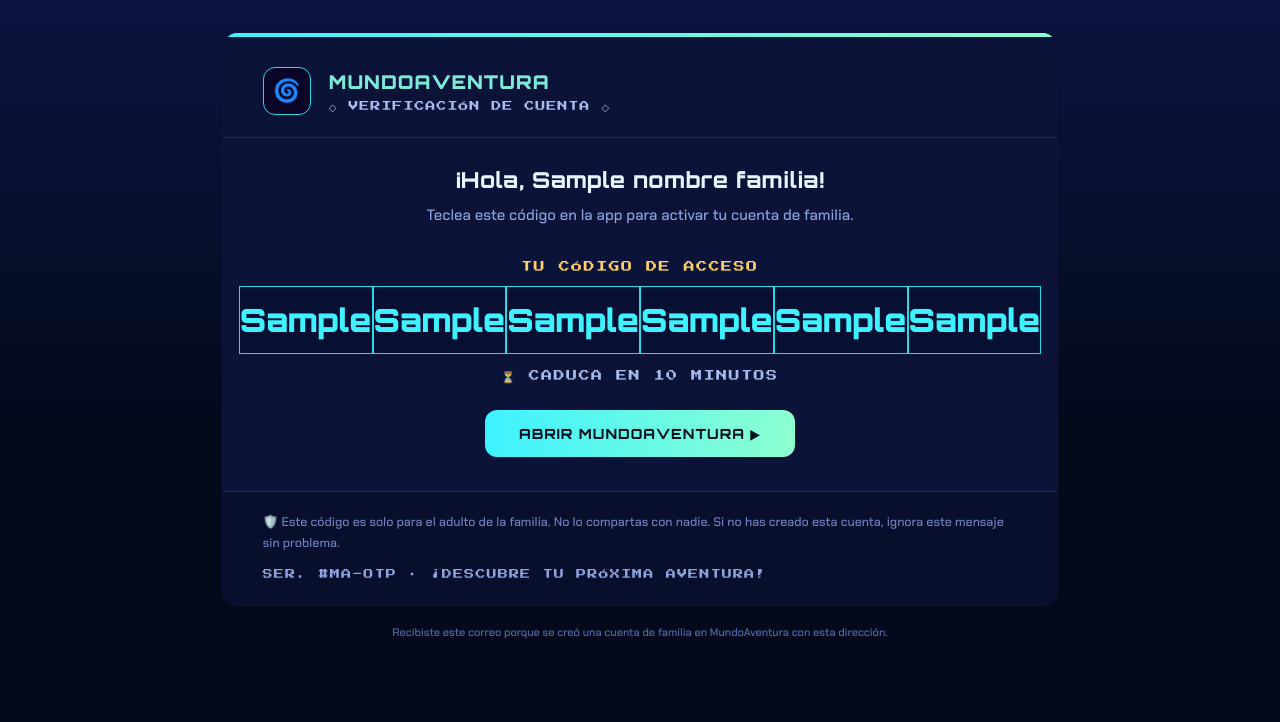
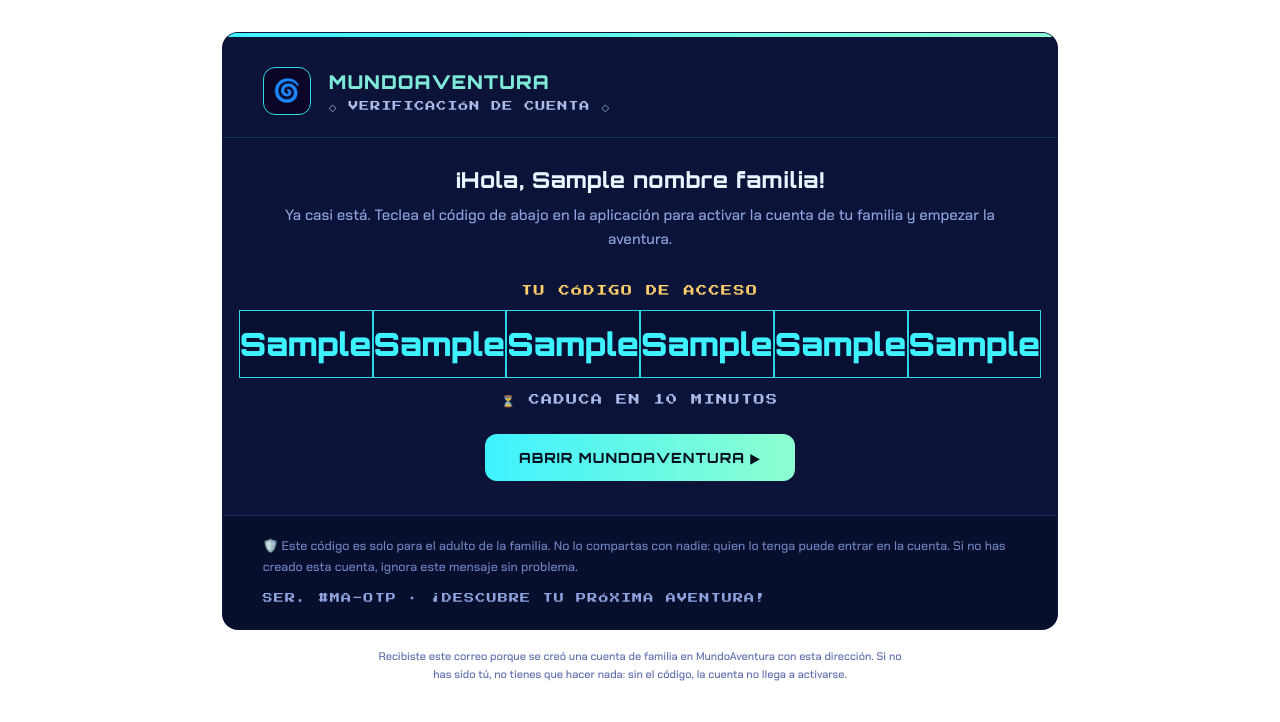
Before and after one commit to dlopezbernal/mundoaventura, a Python web app: template backend/templates/verificacion_email.html in a window 1280 px wide. Shown: the top 722 px of the page. Run offline with Jinja, Linux system fonts and the light colour scheme; the template is opened without the code that fills it: most values are stand-ins (such as "Sample title", 1, 10 or a date in 2020).

Commit message:
fix(correo): Gmail deja de ofrecer traducir el correo, y el lienzo va en blanco
La marca de idioma no era el problema. El correo ya salia con
`Content-Language: es-ES`, `<html lang="es">` y un `<div lang="es">` interior, y
Gmail seguia enseniando "parece que este mensaje esta en ingles".

La causa real es que Gmail detecta el idioma SIN separar el HTML del texto: los
`style="..."` en linea van dentro de la etiqueta y se pierden al borrarlas, pero
el CONTENIDO de un bloque `<style>` sobrevive como si fuera prosa. Habia 675
caracteres de CSS ingles (background-color, only screen and max-width,
important...) contra unos 380 de espaniol, asi que ganaba el ingles y ninguna
cabecera podia con eso.

Se ataca la proporcion por las dos caras: el `<style>` se queda solo con las
consultas de medios (255 chars, clases renombradas a espaniol) y los reajustes
de body/table/img/a pasan a en linea; y se amplia la prosa espaniola del
preheader, la entradilla y el pie. De 675 vs 380 se pasa a 255 vs ~1.640.
Ademas, `Content-Language` tambien en la subparte HTML, que es la que el cliente
renderiza de verdad. Verificado contra Gmail: el aviso ya no aparece.

Aparte, el lienzo del correo pasa a blanco (el degradado marino cargaba la vista
en la bandeja); la tarjeta conserva intacto el diseno arcade y resalta mas.

Un test nuevo falla si el `<style>` vuelve a crecer o si reaparece un reajuste
global, que es justo la forma en que esto se reintroduciria sin darse cuenta.

Co-Authored-By: Claude Opus 5 (1M context) <noreply@anthropic.com>
Claude-Session: https://claude.ai/code/session_019cD2NmNZjkAUBveiAAKDKn

```diff
--- a/backend/templates/verificacion_email.html
+++ b/backend/templates/verificacion_email.html
@@ -1,9 +1,8 @@
 <!DOCTYPE html>
-<html lang="es" xmlns:v="urn:schemas-microsoft-com:vml" xmlns:o="urn:schemas-microsoft-com:office:office">
+<html lang="es" xml:lang="es">
 <head>
   <meta charset="utf-8">
   <meta name="viewport" content="width=device-width, initial-scale=1">
-  <meta http-equiv="X-UA-Compatible" content="IE=edge">
   <meta name="color-scheme" content="dark light">
   <meta name="supported-color-schemes" content="dark light">
   <title>Tu código de MundoAventura</title>
@@ -12,39 +11,45 @@
   <![endif]-->
   <link href="https://fonts.googleapis.com/css2?family=Orbitron:wght@700;800;900&family=Press+Start+2P&family=Chakra+Petch:wght@500;700&display=swap" rel="stylesheet">
   <style>
-    /* Solo lo que no se puede inline. Varios clientes lo ignoran: el email
-       se lee correcto solo con los estilos inline. */
-    body { margin:0; padding:0; width:100%; background-color:#040a1c; }
-    table { border-collapse:collapse; }
-    img { border:0; line-height:100%; outline:none; text-decoration:none; }
-    a { text-decoration:none; }
-    @media only screen and (max-width:620px) {
-      .container { width:100% !important; }
-      .px { padding-left:22px !important; padding-right:22px !important; }
-      .digit { width:44px !important; height:56px !important; font-size:26px !important; }
-      .digit-gap { width:6px !important; }
+    /* Aquí SOLO va lo que no se puede poner en línea (las consultas de medios).
+       Los reajustes de `body`/`table`/`img`/`a` se movieron al atributo `style` de
+       cada elemento, y no por gusto: Gmail detecta el idioma del correo SIN separar
+       el HTML del texto, y el contenido de ESTE bloque es de lo poco que sobrevive
+       a un borrado de etiquetas (los `style="…"` en línea, no: van dentro de la
+       etiqueta). Cuanto más CSS quede aquí, más "inglés" cree leer Gmail, y más
+       probable es que ofrezca traducir un correo que ya está en español. Las clases
+       van en español por el mismo motivo. */
+    @media (max-width:620px) {
+      .tarjeta { width:100% !important; }
+      .lados { padding-left:22px !important; padding-right:22px !important; }
+      .digito { width:44px !important; height:56px !important; font-size:26px !important; }
+      .hueco { width:6px !important; }
     }
   </style>
 </head>
-<body style="margin:0; padding:0; background-color:#040a1c;">
+<!-- El LIENZO del correo va en blanco a propósito: el degradado marino de la app
+     cargaba demasiado la vista en la bandeja de entrada. Todo el color de marca se
+     concentra en la tarjeta, que sigue siendo oscura y resalta más sobre el blanco. -->
+<body style="margin:0; padding:0; width:100%; background-color:#ffffff;">
   <div lang="es" xml:lang="es">
-  <!-- Preheader oculto (previsualización junto al asunto) -->
-  <span style="display:none !important; visibility:hidden; opacity:0; color:#040a1c; height:0; width:0; overflow:hidden; mso-hide:all;">Tu código para activar tu cuenta de MundoAventura. Caduca en {{ minutos }} minutos.</span>
+  <!-- Preheader oculto: es la previsualización junto al asunto Y el primer texto en
+       español del documento, lo que ayuda a que el correo se detecte como tal. -->
+  <span style="display:none !important; visibility:hidden; opacity:0; color:#ffffff; height:0; width:0; overflow:hidden; mso-hide:all;">Tu código para activar la cuenta de familia en MundoAventura. Escríbelo en la aplicación para terminar el registro; caduca en {{ minutos }} minutos. Si no has creado ninguna cuenta, puedes ignorar este mensaje sin hacer nada.</span>
 
-  <table role="presentation" cellpadding="0" cellspacing="0" border="0" width="100%" style="background-color:#040a1c; background-image:linear-gradient(180deg,#0a1440,#040a1c 62%);">
+  <table role="presentation" cellpadding="0" cellspacing="0" border="0" width="100%" style="border-collapse:collapse; background-color:#ffffff;">
     <tr>
       <td align="center" style="padding:32px 14px;">
 
         <!-- Tarjeta -->
-        <table role="presentation" class="container" cellpadding="0" cellspacing="0" border="0" width="600" style="width:600px; max-width:600px; background-color:#0b1338; border:1px solid #2bd8e6; border-radius:16px; overflow:hidden;">
+        <table role="presentation" class="tarjeta" cellpadding="0" cellspacing="0" border="0" width="600" style="border-collapse:collapse; width:600px; max-width:600px; background-color:#0b1338; border:1px solid #2bd8e6; border-radius:16px; overflow:hidden;">
 
           <!-- Barra superior de neón -->
           <tr><td style="height:4px; line-height:4px; font-size:0; background-color:#3ef2ff; background-image:linear-gradient(90deg,#3ef2ff,#8dffcf);">&nbsp;</td></tr>
 
           <!-- Cabecera: logo + marca -->
           <tr>
-            <td class="px" style="padding:30px 40px 22px; border-bottom:1px solid #17335f;">
-              <table role="presentation" cellpadding="0" cellspacing="0" border="0" width="100%">
+            <td class="lados" style="padding:30px 40px 22px; border-bottom:1px solid #17335f;">
+              <table role="presentation" cellpadding="0" cellspacing="0" border="0" width="100%" style="border-collapse:collapse;">
                 <tr>
                   <td width="52" valign="middle" style="width:52px;">
                     <!-- LOGO:inicio -->
@@ -52,8 +57,8 @@
                     <!-- LOGO:fin -->
                   </td>
                   <td valign="middle" style="padding-left:14px;">
-                    <div style="font-family:'Orbitron',Tahoma,Verdana,sans-serif; font-weight:900; font-size:19px; letter-spacing:1px; color:#7fe9d8;">MUNDOAVENTURA</div>
-                    <div style="font-family:'Press Start 2P',Verdana,Tahoma,sans-serif; font-size:10px; letter-spacing:1px; color:#a9bcec; padding-top:7px;">&#9671; VERIFICACIÓN DE CUENTA &#9671;</div>
+                    <div lang="es" style="font-family:'Orbitron',Tahoma,Verdana,sans-serif; font-weight:900; font-size:19px; letter-spacing:1px; color:#7fe9d8;">MUNDOAVENTURA</div>
+                    <div lang="es" style="font-family:'Press Start 2P',Verdana,Tahoma,sans-serif; font-size:10px; letter-spacing:1px; color:#a9bcec; padding-top:7px;">&#9671; VERIFICACIÓN DE CUENTA &#9671;</div>
                   </td>
                 </tr>
               </table>
@@ -62,35 +67,35 @@
 
           <!-- Cuerpo -->
           <tr>
-            <td class="px" align="center" style="padding:28px 40px 10px;">
-              <div style="font-family:'Orbitron',Tahoma,Verdana,sans-serif; font-weight:800; font-size:22px; letter-spacing:0.5px; color:#e8f4ff;">¡Hola, {{ nombre_familia }}!</div>
-              <div style="font-family:'Chakra Petch',Arial,sans-serif; font-size:15px; line-height:1.6; color:#8fa3e0; padding:10px 6px 0;">Teclea este código en la app para activar tu cuenta de familia.</div>
+            <td class="lados" align="center" style="padding:28px 40px 10px;">
+              <div lang="es" style="font-family:'Orbitron',Tahoma,Verdana,sans-serif; font-weight:800; font-size:22px; letter-spacing:0.5px; color:#e8f4ff;">¡Hola, {{ nombre_familia }}!</div>
+              <div lang="es" style="font-family:'Chakra Petch',Arial,sans-serif; font-size:15px; line-height:1.6; color:#8fa3e0; padding:10px 6px 0;">Ya casi está. Teclea el código de abajo en la aplicación para activar la cuenta de tu familia y empezar la aventura.</div>
             </td>
           </tr>
 
           <!-- Etiqueta del código -->
           <tr>
             <td align="center" style="padding:24px 20px 14px;">
-              <div style="font-family:'Press Start 2P',Verdana,Tahoma,sans-serif; font-size:11px; letter-spacing:1.5px; color:#ffcf6b;">TU CÓDIGO DE ACCESO</div>
+              <div lang="es" style="font-family:'Press Start 2P',Verdana,Tahoma,sans-serif; font-size:11px; letter-spacing:1.5px; color:#ffcf6b;">TU CÓDIGO DE ACCESO</div>
             </td>
           </tr>
 
           <!-- Cajas de dígitos -->
           <tr>
             <td align="center" style="padding:0 16px 14px;">
-              <table role="presentation" cellpadding="0" cellspacing="0" border="0">
+              <table role="presentation" cellpadding="0" cellspacing="0" border="0" style="border-collapse:collapse;">
                 <tr>
-                  <td class="digit" align="center" valign="middle" width="52" height="66" style="width:52px; height:66px; background-color:#071033; border:1px solid #2bd8e6; border-radius:10px; font-family:'Orbitron','Courier New',monospace; font-weight:900; font-size:32px; color:#3ef2ff; mso-line-height-rule:exactly;">{{ d1 }}</td>
-                  <td class="digit-gap" width="10" style="width:10px; font-size:0; line-height:0;">&nbsp;</td>
-                  <td class="digit" align="center" valign="middle" width="52" height="66" style="width:52px; height:66px; background-color:#071033; border:1px solid #2bd8e6; border-radius:10px; font-family:'Orbitron','Courier New',monospace; font-weight:900; font-size:32px; color:#3ef2ff; mso-line-height-rule:exactly;">{{ d2 }}</td>
-                  <td class="digit-gap" width="10" style="width:10px; font-size:0; line-height:0;">&nbsp;</td>
-                  <td class="digit" align="center" valign="middle" width="52" height="66" style="width:52px; height:66px; background-color:#071033; border:1px solid #2bd8e6; border-radius:10px; font-family:'Orbitron','Courier New',monospace; font-weight:900; font-size:32px; color:#3ef2ff; mso-line-height-rule:exactly;">{{ d3 }}</td>
-                  <td class="digit-gap" width="10" style="width:10px; font-size:0; line-height:0;">&nbsp;</td>
-                  <td class="digit" align="center" valign="middle" width="52" height="66" style="width:52px; height:66px; background-color:#071033; border:1px solid #2bd8e6; border-radius:10px; font-family:'Orbitron','Courier New',monospace; font-weight:900; font-size:32px; color:#3ef2ff; mso-line-height-rule:exactly;">{{ d4 }}</td>
-                  <td class="digit-gap" width="10" style="width:10px; font-size:0; line-height:0;">&nbsp;</td>
-                  <td class="digit" align="center" valign="middle" width="52" height="66" style="width:52px; height:66px; background-color:#071033; border:1px solid #2bd8e6; border-radius:10px; font-family:'Orbitron','Courier New',monospace; font-weight:900; font-size:32px; color:#3ef2ff; mso-line-height-rule:exactly;">{{ d5 }}</td>
-                  <td class="digit-gap" width="10" style="width:10px; font-size:0; line-height:0;">&nbsp;</td>
-                  <td class="digit" align="center" valign="middle" width="52" height="66" style="width:52px; height:66px; background-color:#071033; border:1px solid #2bd8e6; border-radius:10px; font-family:'Orbitron','Courier New',monospace; font-weight:900; font-size:32px; color:#3ef2ff; mso-line-height-rule:exactly;">{{ d6 }}</td>
+                  <td class="digito" align="center" valign="middle" width="52" height="66" style="width:52px; height:66px; background-color:#071033; border:1px solid #2bd8e6; border-radius:10px; font-family:'Orbitron','Courier New',monospace; font-weight:900; font-size:32px; color:#3ef2ff; mso-line-height-rule:exactly;">{{ d1 }}</td>
+                  <td class="hueco" width="10" style="width:10px; font-size:0; line-height:0;">&nbsp;</td>
+                  <td class="digito" align="center" valign="middle" width="52" height="66" style="width:52px; height:66px; background-color:#071033; border:1px solid #2bd8e6; border-radius:10px; font-family:'Orbitron','Courier New',monospace; font-weight:900; font-size:32px; color:#3ef2ff; mso-line-height-rule:exactly;">{{ d2 }}</td>
+                  <td class="hueco" width="10" style="width:10px; font-size:0; line-height:0;">&nbsp;</td>
+                  <td class="digito" align="center" valign="middle" width="52" height="66" style="width:52px; height:66px; background-color:#071033; border:1px solid #2bd8e6; border-radius:10px; font-family:'Orbitron','Courier New',monospace; font-weight:900; font-size:32px; color:#3ef2ff; mso-line-height-rule:exactly;">{{ d3 }}</td>
+                  <td class="hueco" width="10" style="width:10px; font-size:0; line-height:0;">&nbsp;</td>
+                  <td class="digito" align="center" valign="middle" width="52" height="66" style="width:52px; height:66px; background-color:#071033; border:1px solid #2bd8e6; border-radius:10px; font-family:'Orbitron','Courier New',monospace; font-weight:900; font-size:32px; color:#3ef2ff; mso-line-height-rule:exactly;">{{ d4 }}</td>
+                  <td class="hueco" width="10" style="width:10px; font-size:0; line-height:0;">&nbsp;</td>
+                  <td class="digito" align="center" valign="middle" width="52" height="66" style="width:52px; height:66px; background-color:#071033; border:1px solid #2bd8e6; border-radius:10px; font-family:'Orbitron','Courier New',monospace; font-weight:900; font-size:32px; color:#3ef2ff; mso-line-height-rule:exactly;">{{ d5 }}</td>
+                  <td class="hueco" width="10" style="width:10px; font-size:0; line-height:0;">&nbsp;</td>
+                  <td class="digito" align="center" valign="middle" width="52" height="66" style="width:52px; height:66px; background-color:#071033; border:1px solid #2bd8e6; border-radius:10px; font-family:'Orbitron','Courier New',monospace; font-weight:900; font-size:32px; color:#3ef2ff; mso-line-height-rule:exactly;">{{ d6 }}</td>
                 </tr>
               </table>
             </td>
@@ -99,17 +104,17 @@
           <!-- Caducidad -->
           <tr>
             <td align="center" style="padding:2px 20px 26px;">
-              <div style="font-family:'Press Start 2P',Verdana,Tahoma,sans-serif; font-size:11px; letter-spacing:1.5px; color:#a9bcec;">&#9203; CADUCA EN {{ minutos }} MINUTOS</div>
+              <div lang="es" style="font-family:'Press Start 2P',Verdana,Tahoma,sans-serif; font-size:11px; letter-spacing:1.5px; color:#a9bcec;">&#9203; CADUCA EN {{ minutos }} MINUTOS</div>
             </td>
           </tr>
 
           <!-- CTA:inicio -->
           <tr>
             <td align="center" style="padding:0 40px 34px;">
-              <table role="presentation" cellpadding="0" cellspacing="0" border="0">
+              <table role="presentation" cellpadding="0" cellspacing="0" border="0" style="border-collapse:collapse;">
                 <tr>
                   <td align="center" bgcolor="#3ef2ff" style="border-radius:12px; background-color:#3ef2ff; background-image:linear-gradient(90deg,#3ef2ff,#8dffcf);">
-                    <a href="{{ url_app }}" style="display:inline-block; font-family:'Orbitron',Tahoma,Verdana,sans-serif; font-weight:800; font-size:14px; letter-spacing:1px; color:#04121f; padding:15px 34px; border-radius:12px;">ABRIR MUNDOAVENTURA &#9654;</a>
+                    <a lang="es" href="{{ url_app }}" style="display:inline-block; text-decoration:none; font-family:'Orbitron',Tahoma,Verdana,sans-serif; font-weight:800; font-size:14px; letter-spacing:1px; color:#04121f; padding:15px 34px; border-radius:12px;">ABRIR MUNDOAVENTURA &#9654;</a>
                   </td>
                 </tr>
               </table>
@@ -120,18 +125,18 @@
 
           <!-- Nota de seguridad -->
           <tr>
-            <td class="px" style="padding:20px 40px 26px; border-top:1px solid #17335f; background-color:#070f2c;">
-              <div style="font-family:'Chakra Petch',Arial,sans-serif; font-size:12.5px; line-height:1.65; color:#7183c4;">🛡️ Este código es solo para el adulto de la familia. No lo compartas con nadie. Si no has creado esta cuenta, ignora este mensaje sin problema.</div>
-              <div style="font-family:'Press Start 2P',Verdana,Tahoma,sans-serif; font-size:10px; letter-spacing:1.2px; color:#8fa3e0; padding-top:16px;">SER. #MA-OTP · ¡DESCUBRE TU PRÓXIMA AVENTURA!</div>
+            <td class="lados" style="padding:20px 40px 26px; border-top:1px solid #17335f; background-color:#070f2c;">
+              <div lang="es" style="font-family:'Chakra Petch',Arial,sans-serif; font-size:12.5px; line-height:1.65; color:#7183c4;">🛡️ Este código es solo para el adulto de la familia. No lo compartas con nadie: quien lo tenga puede entrar en la cuenta. Si no has creado esta cuenta, ignora este mensaje sin problema.</div>
+              <div lang="es" style="font-family:'Press Start 2P',Verdana,Tahoma,sans-serif; font-size:10px; letter-spacing:1.2px; color:#8fa3e0; padding-top:16px;">SER. #MA-OTP &middot; ¡DESCUBRE TU PRÓXIMA AVENTURA!</div>
             </td>
           </tr>
         </table>
 
         <!-- Pie -->
-        <table role="presentation" cellpadding="0" cellspacing="0" border="0" width="600" style="width:600px; max-width:600px;">
+        <table role="presentation" cellpadding="0" cellspacing="0" border="0" width="600" style="border-collapse:collapse; width:600px; max-width:600px;">
           <tr>
             <td align="center" style="padding:18px 30px 8px;">
-              <div style="font-family:'Chakra Petch',Arial,sans-serif; font-size:11px; line-height:1.6; color:#5a6bab;">Recibiste este correo porque se creó una cuenta de familia en MundoAventura con esta dirección.</div>
+              <div lang="es" style="font-family:'Chakra Petch',Arial,sans-serif; font-size:11px; line-height:1.6; color:#5a6bab;">Recibiste este correo porque se creó una cuenta de familia en MundoAventura con esta dirección. Si no has sido tú, no tienes que hacer nada: sin el código, la cuenta no llega a activarse.</div>
             </td>
           </tr>
         </table>
```
Also changed, not shown: backend/services/email_service.py (+16 -7 lines), tests/test_email_service.py (+33 -1 lines).
